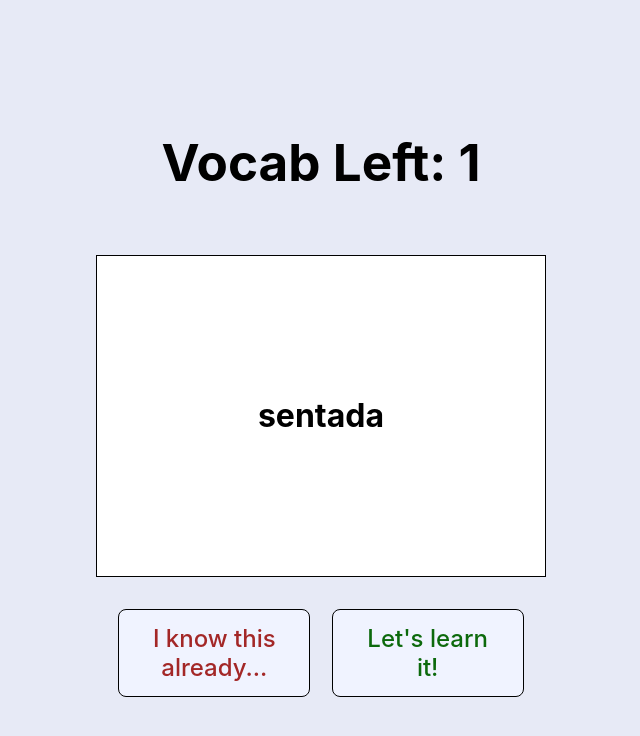
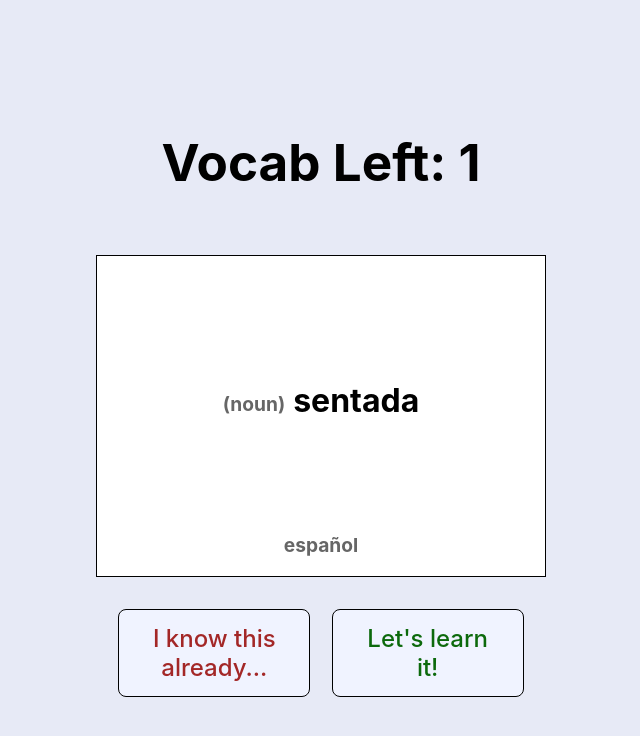
Before and after one commit to kizido/spanish-vocab-story-ai, a React (Vite) app: page /flashcards/1 in a window 1280 px wide. Shown: the top 736 px of the page, without its empty margins (319-959 px from the left). Built offline with nearby package versions, Linux system fonts and the light colour scheme; no server answers.

Commit message:
style: fix flashcard styling and formatting, add language and part of speech to card

```diff
--- a/src/pages/Flashcards.jsx
+++ b/src/pages/Flashcards.jsx
@@ -23,8 +23,8 @@ export default function Flashcards() {
 
   useEffect(() => {
     console.log(wordsToLearn);
-    if(vocabLeft < 1) {
-      navigate(`/story/${encodeURIComponent(wordsToLearn)}`)
+    if (vocabLeft < 1) {
+      navigate(`/story/${encodeURIComponent(wordsToLearn)}`);
     }
   }, [wordsToLearn]);
 
@@ -35,11 +35,18 @@ export default function Flashcards() {
         className={flashcardStyles.flashcardContainer}
         onClick={() => setCardFlipped(!cardFlipped)}
       >
-        <h2>
-          {cardFlipped
-            ? wordList[wordIndex].english
-            : wordList[wordIndex].spanish}
-        </h2>
+        <h4></h4>
+        <div>
+          <h3 className={flashcardStyles.wordClass}>
+            ({wordList[wordIndex].wordClass})
+          </h3>
+          <h2>
+            {cardFlipped
+              ? wordList[wordIndex].english
+              : wordList[wordIndex].spanish}
+          </h2>
+        </div>
+        <h4>{cardFlipped ? "english" : "español"}</h4>
       </div>
       <div className={flashcardStyles.wordConfirmationContainer}>
         <button
@@ -63,10 +70,6 @@ export default function Flashcards() {
           Let's learn it!
         </button>
       </div>
-      {/* <h1>Current Word: {word ?? 'N/A'}</h1>
-      <button onClick={() => setWord(wordList[getRandomInt(wordList.length)].spanish)}>
-        Select New Word
-      </button> */}
     </div>
   );
 }
--- a/src/style/Flashcards.module.css
+++ b/src/style/Flashcards.module.css
@@ -9,8 +9,10 @@
 
 .flashcardContainer {
     display: flex;
-    justify-content: center;
+    flex-direction: column;
+    justify-content: space-between;
     align-items: center;
+    gap: 1rem;
     width: 35%;
     min-width: 25rem;
     height: 40%;
@@ -18,12 +20,30 @@
     border: 1px solid black;
     background-color: white;
     cursor: pointer;
-    margin-left: 1rem;
-    margin-right: 1rem;
     user-select: none;
 }
+.flashcardContainer h2, .flashcardContainer h3 {
+    margin: 0;
+}
 .flashcardContainer h2 {
+    line-height: 1;
     font-size: 2em;
+}
+.flashcardContainer h3 {
+    line-height: 1.3;
+}
+.flashcardContainer div {
+    display: flex;
+    justify-content: center;
+    align-items: flex-end;
+    gap: 0.5rem;
+}
+.flashcardContainer h4 {
+    margin: 1rem;
+}
+.flashcardContainer h4, .wordClass {
+    font-size: 1.2em;
+    color: rgb(102, 102, 102);
 }
 
 .wordConfirmationContainer {
```
